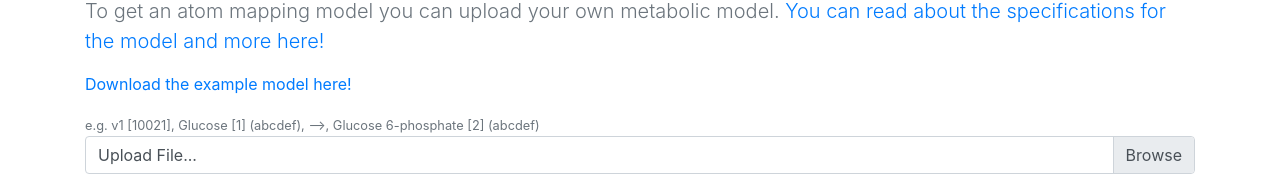
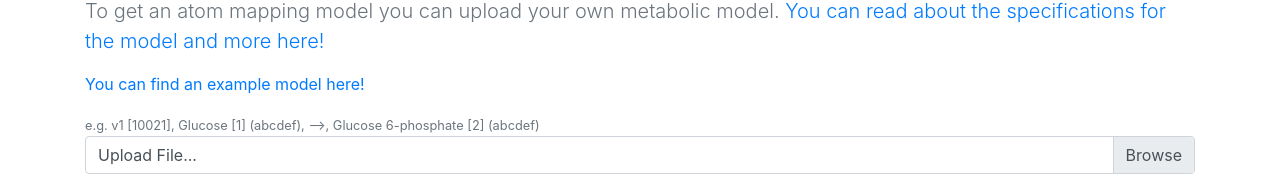
Before and after one commit to metamdb/metamdb, a React (Create React App) app in the folder client/: page /atom-mapping in a window 1280 px wide. Shown: the part 140-316 px from the top of the page. Built offline with nearby package versions, Linux system fonts and the light colour scheme.

Commit message:
update example model link

```diff
--- a/client/src/components/upload/ReactionModelUpload.jsx
+++ b/client/src/components/upload/ReactionModelUpload.jsx
@@ -23,8 +23,8 @@ const ReactionModelUpload = (props) => {
         </a>
       </p>
       <p>
-        <a href="https://metamdb.github.io/docs/assets/files/example_model-a423dac6169034c7325e93b30371611c.csv">
-          Download the example model here!
+        <a href="https://metamdb.github.io/docs/reaction-model">
+          You can find an example model here!
         </a>
       </p>
 
```
